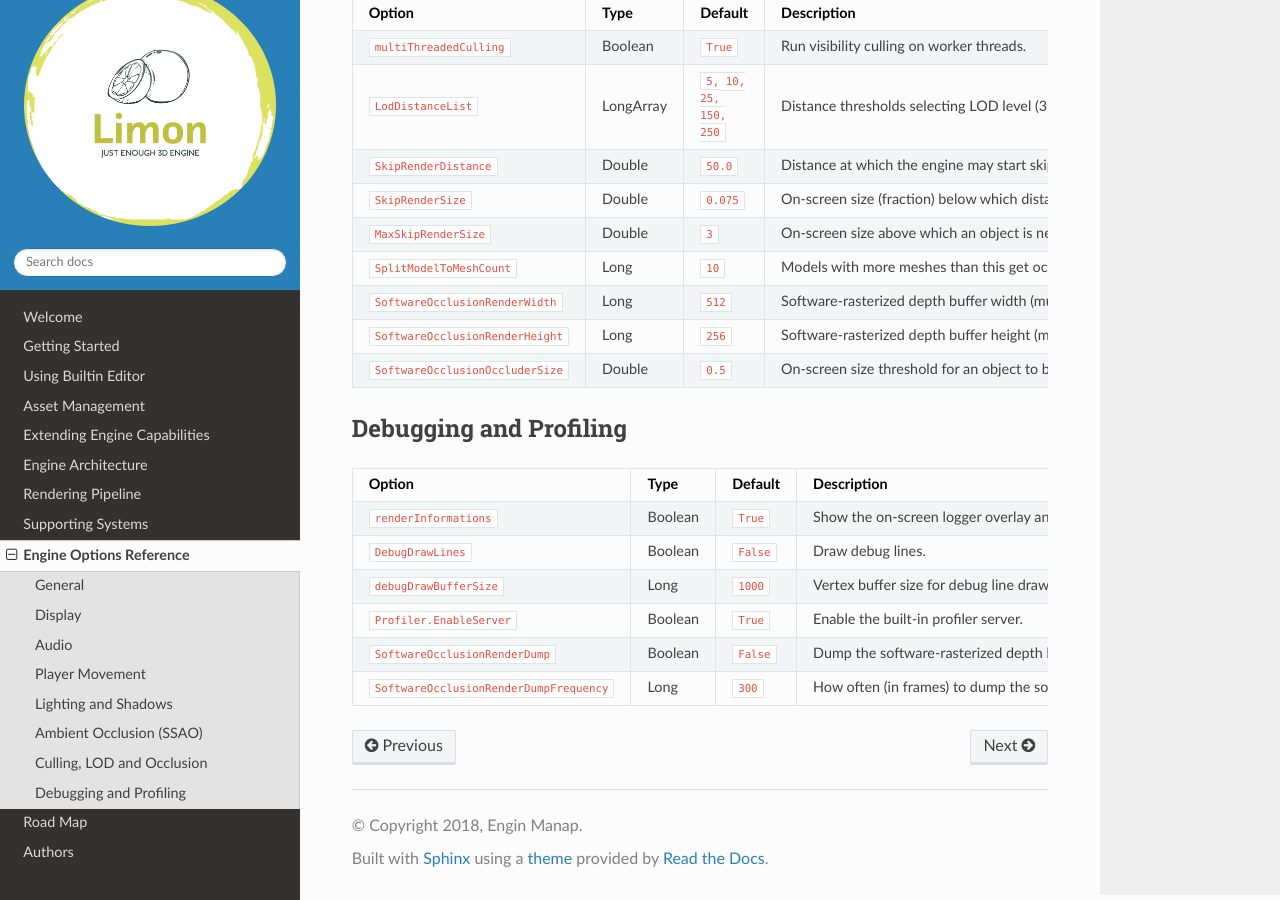
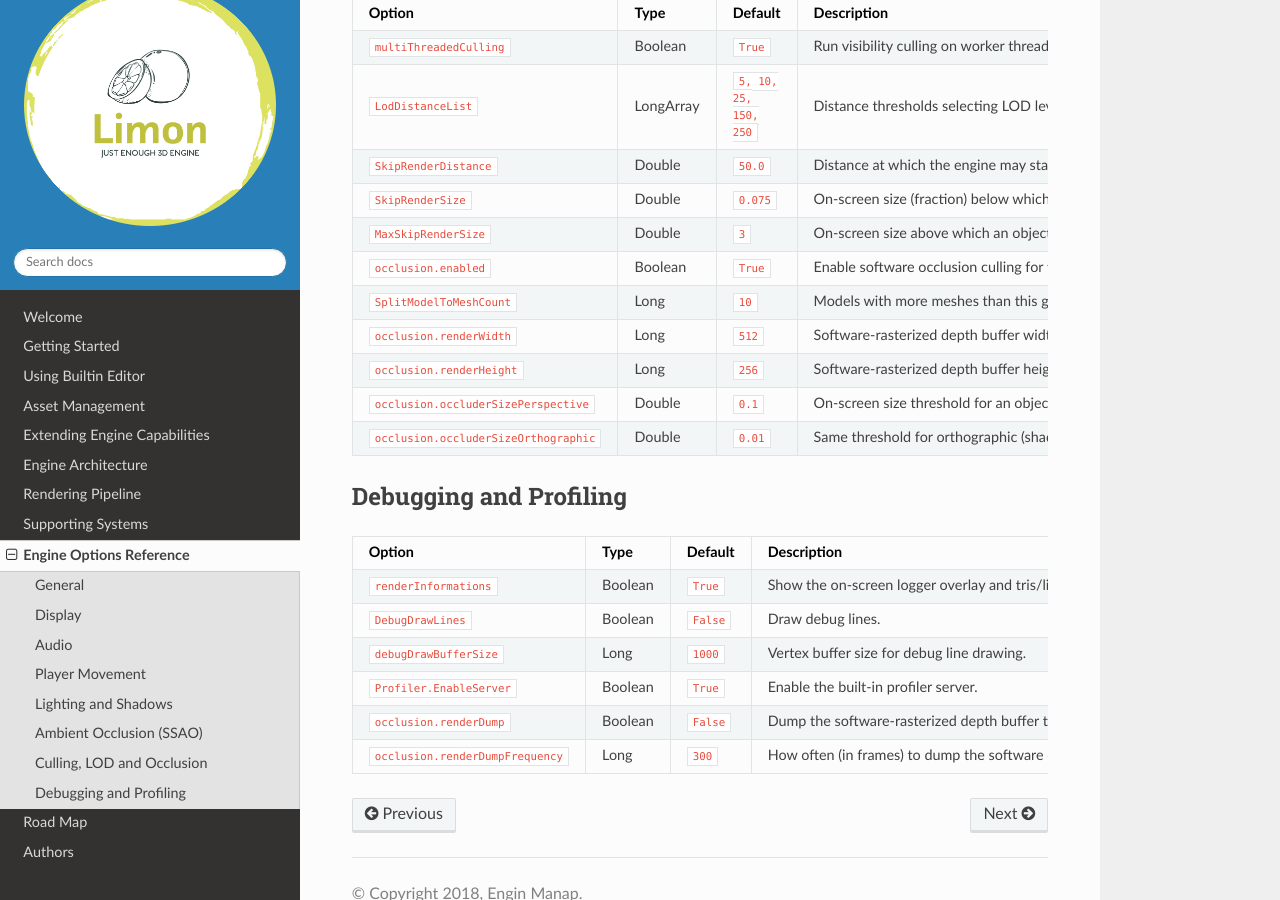
Before and after one commit to enginmanap/limonEngine-docs, a Sphinx documentation site: the page built from docs/OptionsReference.rst, in a window 1280 px wide and 900 px high, scrolled down 2892 px. Built offline with Sphinx 7.4.7 and the Read the Docs theme 3.1.0, drawn with Linux system fonts in a browser that asks for light colours.

Commit message:
Updated option names

```diff
--- a/docs/OptionsReference.rst
+++ b/docs/OptionsReference.rst
@@ -268,22 +268,30 @@ Culling, LOD and Occlusion
      - Double
      - ``3``
      - On-screen size above which an object is never skipped (avoids jarring wall/ground pop).
+   * - ``occlusion.enabled``
+     - Boolean
+     - ``True``
+     - Enable software occlusion culling for the player camera. Can be toggled at runtime from the editor.
    * - ``SplitModelToMeshCount``
      - Long
      - ``10``
      - Models with more meshes than this get occlusion tested per mesh instead of per model.
-   * - ``SoftwareOcclusionRenderWidth``
+   * - ``occlusion.renderWidth``
      - Long
      - ``512``
      - Software-rasterized depth buffer width (must be a multiple of 8).
-   * - ``SoftwareOcclusionRenderHeight``
+   * - ``occlusion.renderHeight``
      - Long
      - ``256``
      - Software-rasterized depth buffer height (must be a multiple of 8).
-   * - ``SoftwareOcclusionOccluderSize``
+   * - ``occlusion.occluderSizePerspective``
      - Double
-     - ``0.5``
-     - On-screen size threshold for an object to be treated as an occluder (1 = full coverage).
+     - ``0.1``
+     - On-screen size threshold for an object to be treated as an occluder for perspective cameras (1 = full coverage).
+   * - ``occlusion.occluderSizeOrthographic``
+     - Double
+     - ``0.01``
+     - Same threshold for orthographic (shadow) cameras; optimal value is much lower than for perspective.
 
 Debugging and Profiling
 =======================
@@ -312,11 +320,11 @@ Debugging and Profiling
      - Boolean
      - ``True``
      - Enable the built-in profiler server.
-   * - ``SoftwareOcclusionRenderDump``
+   * - ``occlusion.renderDump``
      - Boolean
      - ``False``
      - Dump the software-rasterized depth buffer to a PPM file (debug only).
-   * - ``SoftwareOcclusionRenderDumpFrequency``
+   * - ``occlusion.renderDumpFrequency``
      - Long
      - ``300``
      - How often (in frames) to dump the software depth buffer when dumping is enabled.
```
